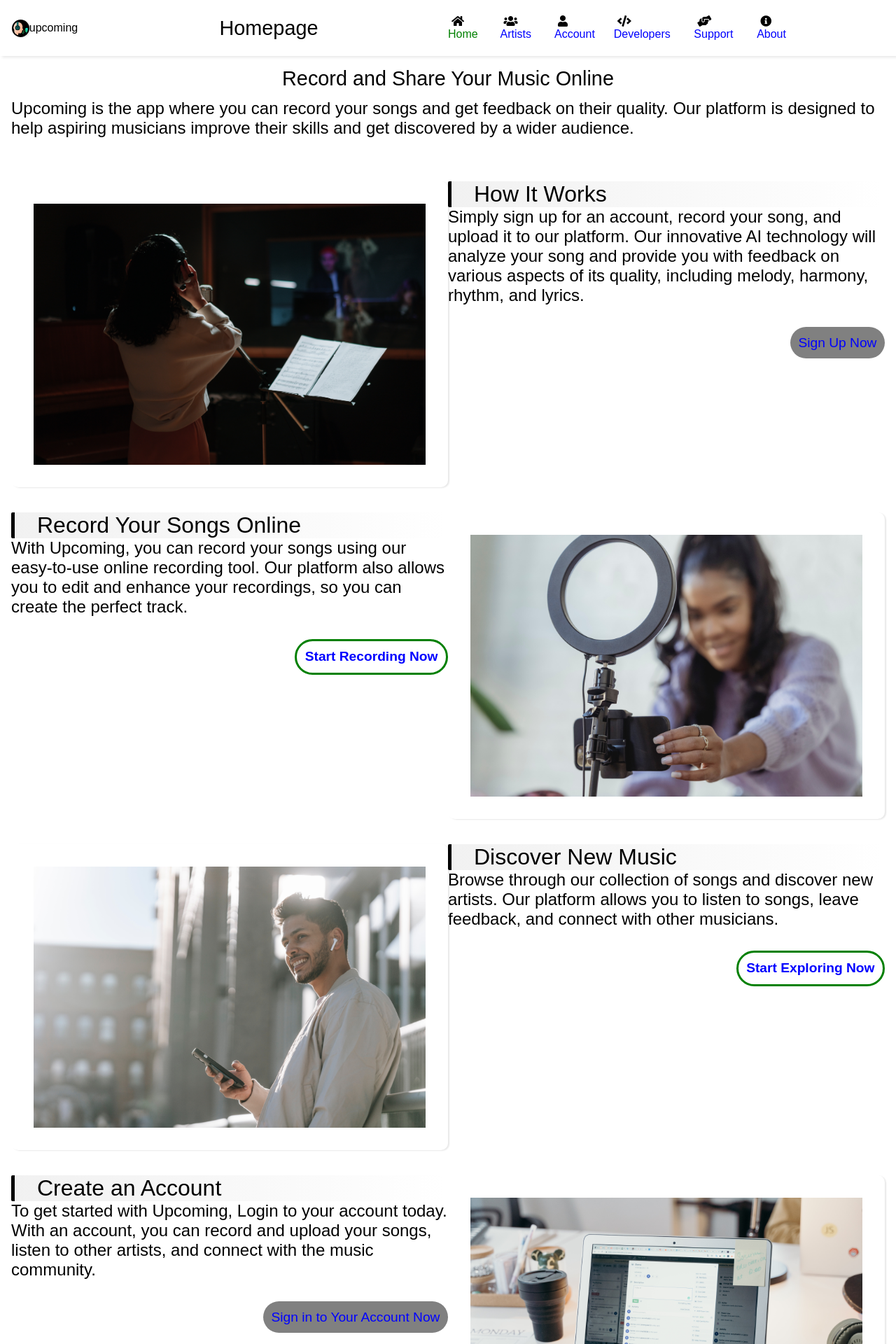
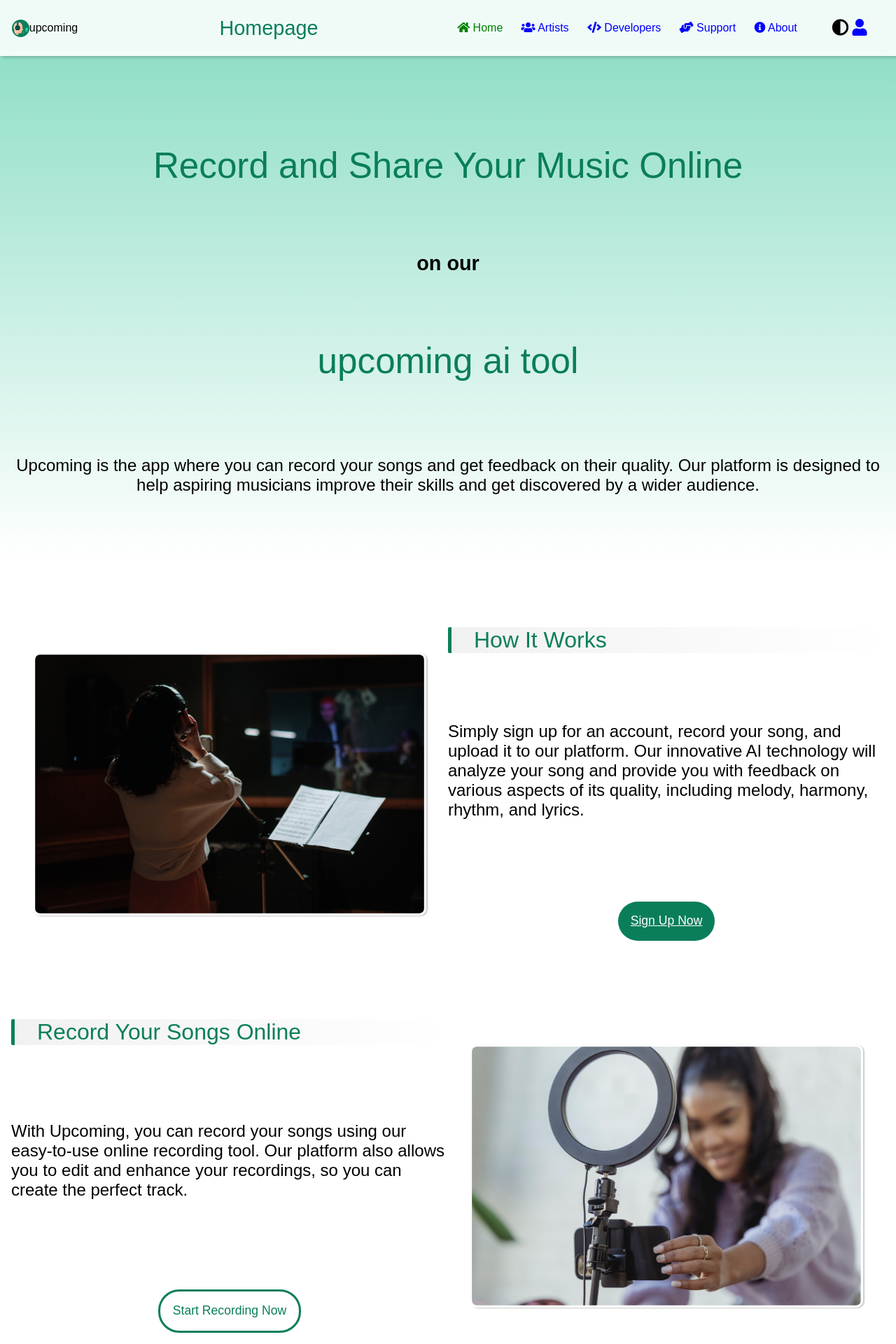
Before and after one commit to Alidantech/upcoming, a Django app: page / in a window 1280 px wide. Shown: the top 1920 px of the page at 70% size. Run offline with Django 4.2, Linux system fonts and the light colour scheme.

Commit message:
creating user theme pref

```diff
--- a/src/globalstatic/css/global.css
+++ b/src/globalstatic/css/global.css
@@ -1,37 +1,3 @@
-/* Define variables for font sizes and colors for light mode*/
-:root {
-  /*page heights*/
-  --header-height: 10vh;
-  --page-height: 90vh;
-  --footer-height: 50vh;
-
-  /* page colors */
-  --color-secondary: black;
-  --color-primary: black;
-  --link-color: blue;
-  --active-link-color: green;
-  --heading-color: brown;
-  --normal-text-color: black;
-
-  /* page shadows */
-  --header-shadow: rgba(0, 0, 0, 0.096);
-
-  /* page background */
-  --header-bg-color: rgba(255, 255, 255, 0.904);
-  --page-bg-color: white;
-  --footer-bg-color: #f3f3f3;
-
-  /* page fonts */
-  --heading-font-size: 1.8em;
-  --page-heading-font-size: 2em;
-  --heading-font-weight: 1.5em;
-  --page-font-family: 'Montserrat', sans-serif;
-
-  /* scroll bar */
-  --scroll-bar-bg: white;
-  --scroll-bar-thumb: gray;
-}
-
 /* Custom scroll Bar */
 ::-webkit-scrollbar { width: 8px; }
 
@@ -75,6 +41,10 @@ body, html {
   color: var(--active-link-color);
 }
 
+.active i {
+  color: var(--active-link-color);
+}
+
 .fill-parent {
     width: 100%;
     height: 100%;
@@ -83,8 +53,15 @@ body, html {
 a {
   text-decoration: none;
   color: var(--link-color);
+  transition: color 0.4s ease-in-out;
 }
-
+a i {
+  color: var(--link-color);
+  transition: color 0.4s ease-in-out;
+}
+a:hover i {
+  color: var(--active-link-color);
+}
 a:hover {
   color: var(--active-link-color);
 }
@@ -100,49 +77,49 @@ h1 {
 img {
   max-width: 100%;
   max-height: 100%;
-  padding: 2em;
-  border-radius: 10px;
-  box-shadow: 2px 1px 2px var(--header-shadow);
 }
 
-.btn-border {
-  padding: 0.6em;
-  border: 3px solid green;
-  border-radius: 50px;
-  font-size: larger;
-  font-weight: bold;
-  margin-top: 5%;
-  float: right;
-  align-self: baseline;
+.btn {
+  text-align: center;
+  outline: none;
+  border-radius: 30px;
+  font-weight: 1.5em;
+  font-size: var(--btn-font-size);
 }
 
-.btn-bg {
-  padding: 0.6em;
-  background-color: gray;
-  border-radius: 50px;
-  font-size: larger;
-  margin-top: 5%;
-  float: right;
+.icon-btn {
+  background-color: transparent;
+  border: none;
+  font-size: 1.5em;
+  color: black;
 }
 
-.col-2 {
-  display: grid;
-  grid-template-columns: 50% 50%;
+.font-xl {
+  font-size: var(--large-font-size);
+}
+
+.center-self {
+  margin: auto;
+}
+
+.center-text {
+  text-align: center;
 }
 
 /* page header */
 header {
+  background-color: var(--header-bg-color);
   box-shadow: 3px 2px 4px var(--header-shadow);
   backdrop-filter: blur(10px);
   height: var(--header-height);
   width: 100%;
   display: grid;
-  grid-template-columns:10% 40% 40%;
+  grid-template-columns:10% 40% 40% 10%;
   position: fixed;
   top: 0;
   left: 0;
   z-index: 100;
-  transition: height 0.3s ease-in-out;
+  transition: height 1s ease-out;
 }
 
 .logo {
@@ -171,9 +148,11 @@ header.scrolled {
 main {
   width: auto;
   height: fit-content;
-  margin-top: var(--header-height);
   min-height: var(--page-height);
   overflow: auto;
+}
+main:first-child {
+  padding-top: var(--header-height);
 }
 
 section {
@@ -201,12 +180,12 @@ h2 {
   border-top-left-radius: 2px;
   border-bottom-left-radius: 2px;
   padding-left:  1em;
-  background: linear-gradient( to right, #94949421 , transparent);
+  background: var(--heading-bg-color);
 }
 
 /*Footer  Style */
 footer {
-  background-color: var(--footer-bg-color);
+  background: var(--footer-bg-color);
   height: var(--footer-height);
   display: grid;
   grid-template-rows: 70% 30%;
--- /dev/null
+++ b/src/globalstatic/css/root-light.css
@@ -0,0 +1,39 @@
+/* Define variables for font sizes and colors for light mode */
+:root {
+    /* Page heights */
+    --header-height: 10vh;
+    --page-height: 90vh;
+    --footer-height: 50vh;
+
+    /* Page colors */
+    --color-secondary: #0a7e5b;
+    --color-primary: #000000;
+    --color-opposite:white;
+    --link-color: #0000FF;
+    --active-link-color: #008000;
+    --heading-color: #A52A2A;
+    --normal-text-color: #000000;
+
+    /* Page shadows */
+    --header-shadow: #1b1b1b3b;
+
+    /* Page background */
+    --header-bg-color: #FFFFFFDE;
+    --page-bg-color: #FFFFFFF8;
+    --footer-bg-color: linear-gradient(to bottom, transparent, #9ab4b6);
+    --bg-welcome-container: linear-gradient(to bottom, #85dbc2, transparent);
+    --heading-bg-color: linear-gradient( to right, #94949421 , transparent);
+
+
+    /* Page fonts */
+    --heading-font-size: 1.8em;
+    --page-heading-font-size: 2em;
+    --heading-font-weight: 1.5em;
+    --large-font-size: 3.2em;
+    --btn-font-size: 1.1em;
+    --page-font-family: 'Montserrat', sans-serif;
+
+    /* Scroll bar */
+    --scroll-bar-bg: #FFFFFF;
+    --scroll-bar-thumb: #808080;
+  }
--- /dev/null
+++ b/src/users/static/css/main.css
@@ -0,0 +1,46 @@
+.welcome-container {
+    height: 100vh;
+    background: var(--bg-welcome-container);
+    padding-top: 20vh;
+  }
+
+  .welcome-container * {
+    margin: auto;
+  }
+
+  .description-container {
+    min-height: 60vh;
+    margin: 10vh 0;
+  }
+
+  .demo-img {
+    padding: 0.2em;
+    border-radius: 10px;
+    box-shadow: 2px 1px 2px var(--header-shadow);
+    margin: auto;
+    width: 90%;
+  }
+
+  .col-2 {
+    display: grid;
+    grid-template-columns: 50% 50%;
+  }
+
+  .btn-bg {
+    background-color: var(--color-secondary);
+    color: var(--color-opposite);
+    text-decoration: underline;
+    padding: 1em;
+  }
+
+  .btn-border {
+    background-color: transparent;
+    color: var(--color-secondary);
+    padding: 1em;
+    border: 3px solid var(--color-secondary);
+  }
+
+  .header-left {
+    float: left;
+    width: 100%;
+  }
--- a/src/users/templates/main.html
+++ b/src/users/templates/main.html
@@ -3,48 +3,50 @@
 {% block title %} Home Of  Upcoming Artists{% endblock %}
 {% block heading %} Homepage {% endblock %}
 {% block content %}
-<section class="center-elements-y">
-  <h1 class="heading">Record and Share Your Music Online</h1>
-  <span>Upcoming is the app where you can record your songs and get feedback on their quality. Our platform is designed to help aspiring musicians improve their skills and get discovered by a wider audience.</span><br>
+<section class="center-elements-y welcome-container">
+  <h1 class="heading font-xl">Record and Share Your Music Online</h1>
+  <h1>on our</h1>
+  <h1 class="font-xl heading"> upcoming ai tool</h1>
+  <span class="center-text">Upcoming is the app where you can record your songs and get feedback on their quality. Our platform is designed to help aspiring musicians improve their skills and get discovered by a wider audience.</span><br>
 </section>
-<section class="col-2">
-  <div class="">
-    <img src="{% static 'img/person-in-studio.jpg' %}" alt="Musician recording a song" class="img-fluid">
+<section class="col-2 description-container">
+  <div class="center-elements-y">
+    <img src="{% static 'img/person-in-studio.jpg' %}" alt="Musician recording a song" class="demo-img">
   </div>
-  <div class="">
-   <h2 class="heading">How It Works</h2>
+  <div class="center-elements-y">
+   <h2 class="heading  header-left">How It Works</h2>
     <span>Simply sign up for an account, record your song, and upload it to our platform. Our innovative AI technology will analyze your song and provide you with feedback on various aspects of its quality, including melody, harmony, rhythm, and lyrics.</span><br>
-    <a href="/register" class="btn-bg">Sign Up Now</a>
+    <a href="/register" class="btn btn-bg">Sign Up Now</a>
   </div>
 </section>
-<section class="col-2">
-  <div class="">
-    <h2 class="heading">Record Your Songs Online</h2>
+<section class="col-2 description-container">
+  <div class="center-elements-y">
+    <h2 class="heading  header-left">Record Your Songs Online</h2>
     <span>With Upcoming, you can record your songs using our easy-to-use online recording tool. Our platform also allows you to edit and enhance your recordings, so you can create the perfect track.</span><br>
-    <a href="/record" class="btn-border">Start Recording Now</a>
+    <a href="/record" class="btn btn-border">Start Recording Now</a>
   </div>
-  <div class="">
-    <img src="{% static 'img/recording-online.jpg' %}" alt="Person recording music online" class="img-fluid">
+  <div class="center-elements-y">
+    <img src="{% static 'img/recording-online.jpg' %}" alt="Person recording music online" class="demo-img">
   </div>
 </section>
-<section class="col-2">
-  <div class="">
-    <img src="{% static 'img/listening-online.jpg' %}" alt="Person listening to music online" class="img-fluid">
+<section class="col-2 description-container">
+  <div class="center-elements-y">
+    <img src="{% static 'img/listening-online.jpg' %}" alt="Person listening to music online" class="demo-img">
   </div>
-  <div class="">
-    <h2 class="heading">Discover New Music</h2>
+  <div class="center-elements-y">
+    <h2 class="heading header-left">Discover New Music</h2>
     <span>Browse through our collection of songs and discover new artists. Our platform allows you to listen to songs, leave feedback, and connect with other musicians.</span><br>
-    <a href="/music" class="btn-border">Start Exploring Now</a>
+    <a href="/music" class="btn btn-border">Start Exploring Now</a>
   </div>
 </section>
-<section class="col-2">
-  <div class="">
-    <h2 class="heading">Create an Account</h2>
+<section class="col-2 description-container">
+  <div class="center-elements-y">
+    <h2 class="heading header-left">Create an Account</h2>
     <span>To get started with Upcoming, Login to your account today. With an account, you can record and upload your songs, listen to other artists, and connect with the music community.</span><br>
-    <a href="/accounts/login/" class="btn-bg">Sign in to Your Account Now</a>
+    <a href="/accounts/login/" class="btn btn-bg">Sign in to Your Account Now</a>
   </div>
-  <div class="">
-    <img src="{% static 'img/creating-account.jpg' %}" alt="Person creating an account on Upcoming" class="img-fluid">
+  <div class="center-elements-y">
+    <img src="{% static 'img/creating-account.jpg' %}" alt="Person creating an account on Upcoming" class="demo-img">
   </div>
 </section>
 {% endblock %}
--- a/src/users/templates/master.html
+++ b/src/users/templates/master.html
@@ -6,8 +6,28 @@
     <meta http-equiv="X-UA-Compatible" content="IE=edge">
     <meta name="viewport" content="width=device-width, initial-scale=1.0">
     <link rel="shortcut icon" href="{% static 'img/uia-icon.svg' %}" type="image/x-icon">
+    <script>
+      (function() {
+        const prefersDarkTheme = window.matchMedia('(prefers-color-scheme: dark)').matches;
+        const savedTheme = localStorage.getItem('theme');
+        const root = document.documentElement;
+        const initialTheme = savedTheme || (prefersDarkTheme ? 'dark' : 'light');
+        root.setAttribute('data-theme', initialTheme);
+        const rootCSSFile = initialTheme === 'dark' ? 'root-dark.css' : 'root-light.css';
+        loadCSS(rootCSSFile);
+
+        function loadCSS(filename) {
+          const link = document.createElement('link');
+          link.href = `/static/css/${filename}`;  // Modify the path to the CSS file
+          link.rel = 'stylesheet';
+          link.type = 'text/css';
+          document.head.appendChild(link);
+        }
+      })();
+    </script>
     <link rel="stylesheet" href="{% static 'css/global.css' %}">
     <script src="{% static 'js/master.js' %}" defer></script>
+
     <link rel="stylesheet" href="https://cdnjs.cloudflare.com/ajax/libs/font-awesome/5.15.3/css/all.min.css">
     <title>{% block title %}{% endblock %}</title>
     {% block static %}{% endblock static %}
@@ -24,12 +44,19 @@
       <ul class="nav-list center-elements-x fill-parent">
             <li><a {% if active_page == 'main' %} class="active"{% endif %} href="/"><i class="fas fa-home"></i> Home</a></li>
             <li><a {% if active_page == 'artists' %} class="active"{% endif %} href="/artists/"><i class="fas fa-users"></i> Artists</a></li>
-            <li><a {% if active_page == 'account' %} class="active"{% endif %} href="/account/"><i class="fas fa-user"></i> Account</a></li>
             <li><a {% if active_page == 'developers' %} class="active"{% endif %} href="/developers/"><i class="fas fa-code"></i> Developers</a></li>
             <li><a {% if active_page == 'support' %} class="active"{% endif %} href="/support/"><i class="fas fa-hands-helping"></i> Support</a></li>
             <li><a {% if active_page == 'about' %} class="active"{% endif %} href="/about/"><i class="fas fa-info-circle"></i> About</a></li>
       </ul>
     </nav>
+    <div class="button-container center-elements-x">
+      <button id="theme-toggle" class="theme-button icon-btn">
+        <i class="fas fa-adjust"></i>
+      </button>
+      <a {% if active_page == 'account' %} class="active"{% endif %} href="/account/" class="theme-button icon-btn">
+          <i class="fas fa-user"></i>
+    </a>
+    </div>
 </header>
 <main>
     {% block content %}
```
Also changed, not shown: src/globalstatic/css/root-dark.css (added, +38 -0 lines), src/globalstatic/js/master.js (+40 -0 lines).
